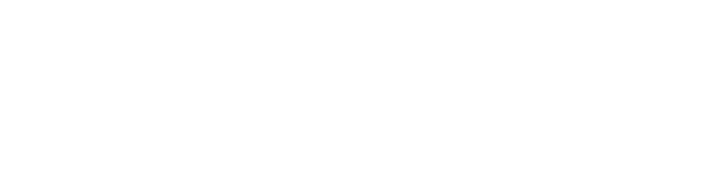
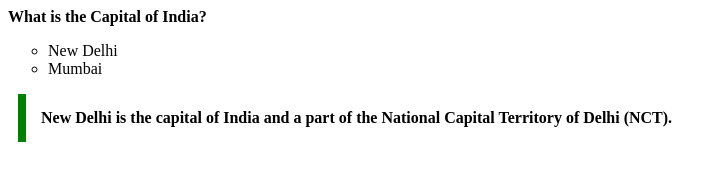
Before and after one commit to acciojob/trivia-sohanjamdade88, a website: page main.html in a window 1280 px wide. Shown: the whole page, without its empty margins (0-725 px from the left). Drawn offline with Linux system fonts and the light colour scheme.

Commit message:
Update main.html

```diff
--- a/main.html
+++ b/main.html
@@ -4,6 +4,15 @@
 
 <head>
 	<link rel="stylesheet" href="styles.css">
+    <style>
+        p{
+            border-left: 8px solid green;
+            padding: 15px;
+            margin: 10px;
+            background-color: #f8fffe"";
+            font-weight: bold;
+        }
+    </style>
 </head>
 
 <body>
@@ -11,6 +20,17 @@
     <script type="text/javascript" src="./script.js">
 </script>
 
+<b>What is the Capital of India?</b>
+<ul >
+    <li  type="circle" >New Delhi</li>
+    <li type="circle">Mumbai</li>
+
+</ul>
+<div>
+    <p>New Delhi is the capital of India and a part of the National Capital Territory of Delhi (NCT).</p>
+</div>
+
+
 </body>
 
 </html>
```
